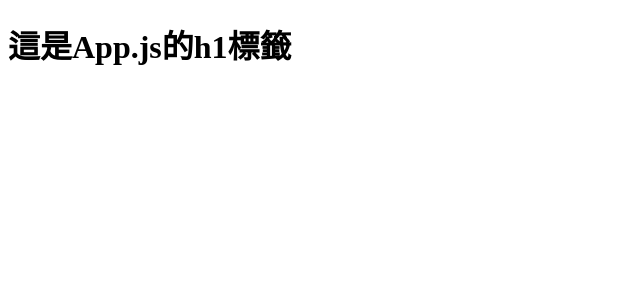
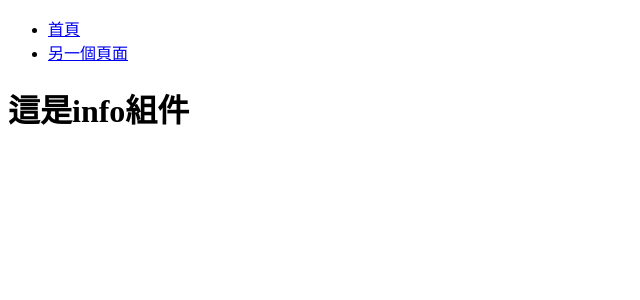
Before and after one commit to CHIANGMENGHUA/My-first-React-practice, a React (Create React App) app: page / in a window 1280 px wide. Shown: the top 300 px of the page, without its empty margins (0-640 px from the left). Built offline with nearby package versions, Linux system fonts and the light colour scheme.

Commit message:
<Nav />&<Info />

```diff
--- a/src/App.js
+++ b/src/App.js
@@ -4,7 +4,8 @@ import Info from "./Info";
 function App() {
   return (
     <div>
-      <h1>這是App.js的h1標籤</h1>
+      <Nav />
+      <Info />
     </div>
   );
 }
```
